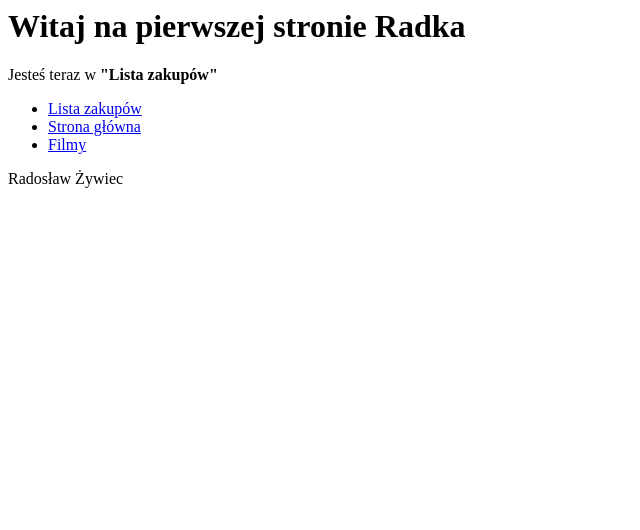
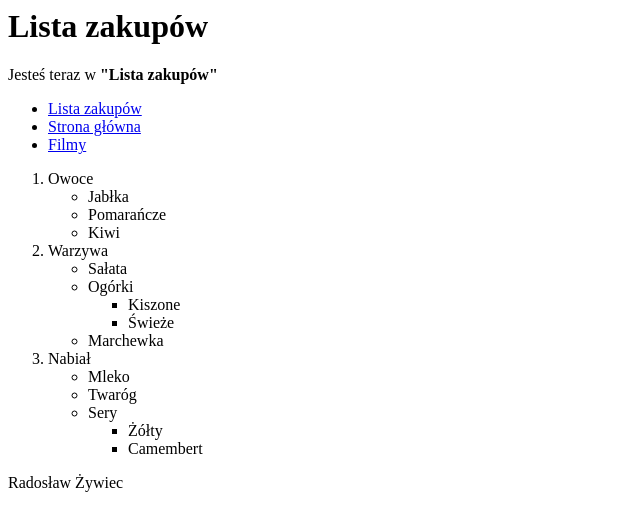
Before and after one commit to zgradek/products-app, a plain HTML site: page my-first-page/lista-zakupow/index.html in a window 1280 px wide. Shown: the whole page, without its empty margins (0-640 px from the left). Drawn offline with Linux system fonts and the light colour scheme.

Commit message:
my-first-page wersja finalna

```diff
--- a/my-first-page/lista-zakupow/index.html
+++ b/my-first-page/lista-zakupow/index.html
@@ -1,5 +1,5 @@
 <header>
-    <h1>Witaj na pierwszej stronie Radka</h1>
+    <h1>Lista zakupów</h1>
     <nav>
         <p>Jesteś teraz w <strong>"Lista zakupów"</strong></p>
         <ul>
@@ -9,7 +9,34 @@
         </ul>
     </nav>
     <main>
-
+        <ol>
+            <li>Owoce</li>
+                <ul>
+                    <li>Jabłka</li>
+                    <li>Pomarańcze</li>
+                    <li>Kiwi</li>
+                </ul>
+            <li>Warzywa</li>
+                <ul>
+                    <li>Sałata</li>
+                    <li>Ogórki</li>
+                        <ul>
+                            <li>Kiszone</li>
+                            <li>Świeże</li>
+                        </ul>
+                    <li>Marchewka</li>
+                </ul>
+            <li>Nabiał</li>
+                <ul>
+                    <li>Mleko</li>
+                    <li>Twaróg</li>
+                    <li>Sery</li>
+                        <ul>
+                            <li>Żółty</li>
+                            <li>Camembert</li>
+                        </ul>
+                </ul>
+        </ol>
     </main>
     <footer>
         <p>Radosław Żywiec</p>
```
Also changed, not shown: my-first-page/index.html (+2 -1 lines).
